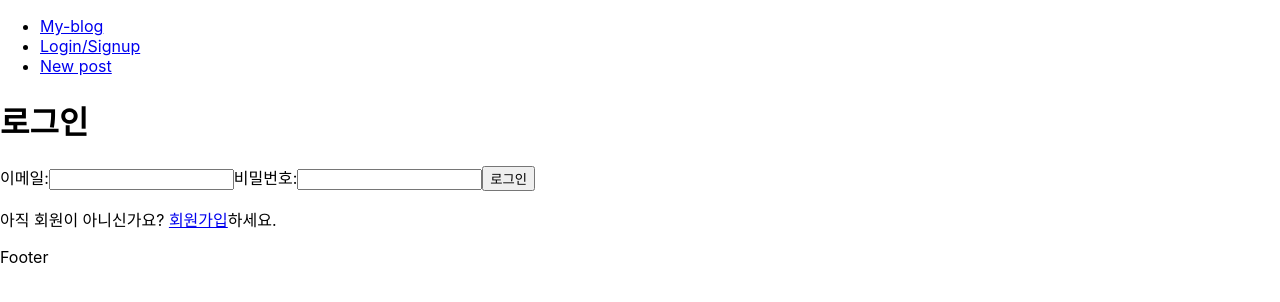
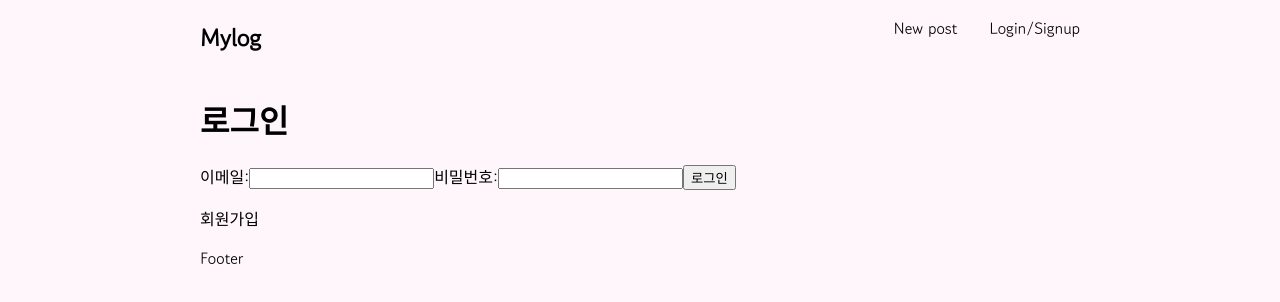
Before and after one commit to siawase17/Blog, a React (Create React App) app: page /login in a window 1280 px wide. Shown: the top 302 px of the page. Built offline with nearby package versions, Linux system fonts and the light colour scheme.

Commit message:
body, nav css

```diff
--- a/src/components/Navbar.jsx
+++ b/src/components/Navbar.jsx
@@ -3,18 +3,18 @@ import { Link } from 'react-router-dom';
 
 function Navbar() {
     return (
-        <nav>
-            <ul>
-                <li>
-                    <Link to="/">My-blog</Link>
-                </li>
-                <li>
+        <nav className='nav'>
+            <h1>
+                <Link to="/">Mylog</Link>
+            </h1>
+            <div className='NewLogin'>
+                <p className='newPost'>
+                    <Link to="/new">New post</Link>
+                </p>
+                <p className='login'>
                     <Link to="/login">Login/Signup</Link>
-                </li>
-                <li>
-                    <Link to="/new">New post</Link>
-                </li>
-            </ul>
+                </p>
+            </div>
         </nav>
     );
 }
--- a/src/index.css
+++ b/src/index.css
@@ -1,13 +1,38 @@
-body {
-  margin: 0;
-  font-family: -apple-system, BlinkMacSystemFont, 'Segoe UI', 'Roboto', 'Oxygen',
-    'Ubuntu', 'Cantarell', 'Fira Sans', 'Droid Sans', 'Helvetica Neue',
-    sans-serif;
-  -webkit-font-smoothing: antialiased;
-  -moz-osx-font-smoothing: grayscale;
+@import url('https://fonts.googleapis.com/css2?family=Gowun+Dodum&display=swap');
+
+* {
+  box-sizing: border-box;
 }
 
-code {
-  font-family: source-code-pro, Menlo, Monaco, Consolas, 'Courier New',
-    monospace;
+body {
+  display: flex;
+  margin: 0;
+  padding: 0;
+  justify-content: center;
+  align-items: center;
+  background-color: #fff6fb;
+  font-family: 'Gowun Dodum', sans-serif;
 }
+
+a {
+  text-decoration: none;
+  color: black;
+}
+
+a:hover, a:active {
+  color : #fbcff8;
+}
+
+.nav {
+  display: flex;
+  justify-content: space-between;
+  width: 55rem;
+}
+
+.nav .NewLogin {
+  display: flex;
+}
+
+.nav .newPost {
+  margin-right: 2rem;
+}
--- a/src/pages/login.jsx
+++ b/src/pages/login.jsx
@@ -47,7 +47,7 @@ function Login() {
                 <button type="submit">로그인</button>
             </form>
             <p>
-                아직 회원이 아니신가요? <Link to="/signup">회원가입</Link>하세요.
+                <Link to="/signup">회원가입</Link>
             </p>
         </div>
     );
```
Also changed, not shown: src/App.css (deleted, +0 -38 lines).
